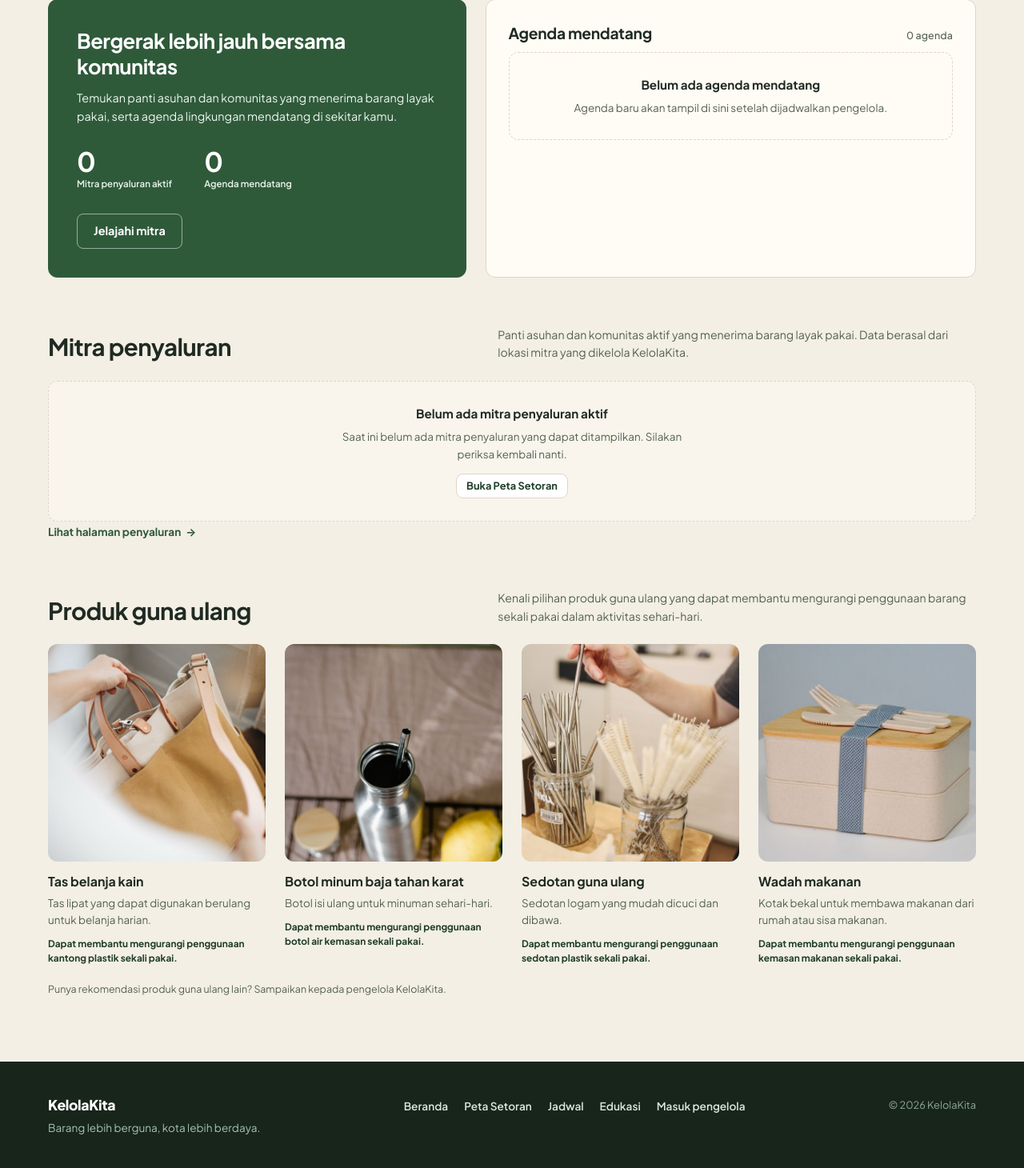
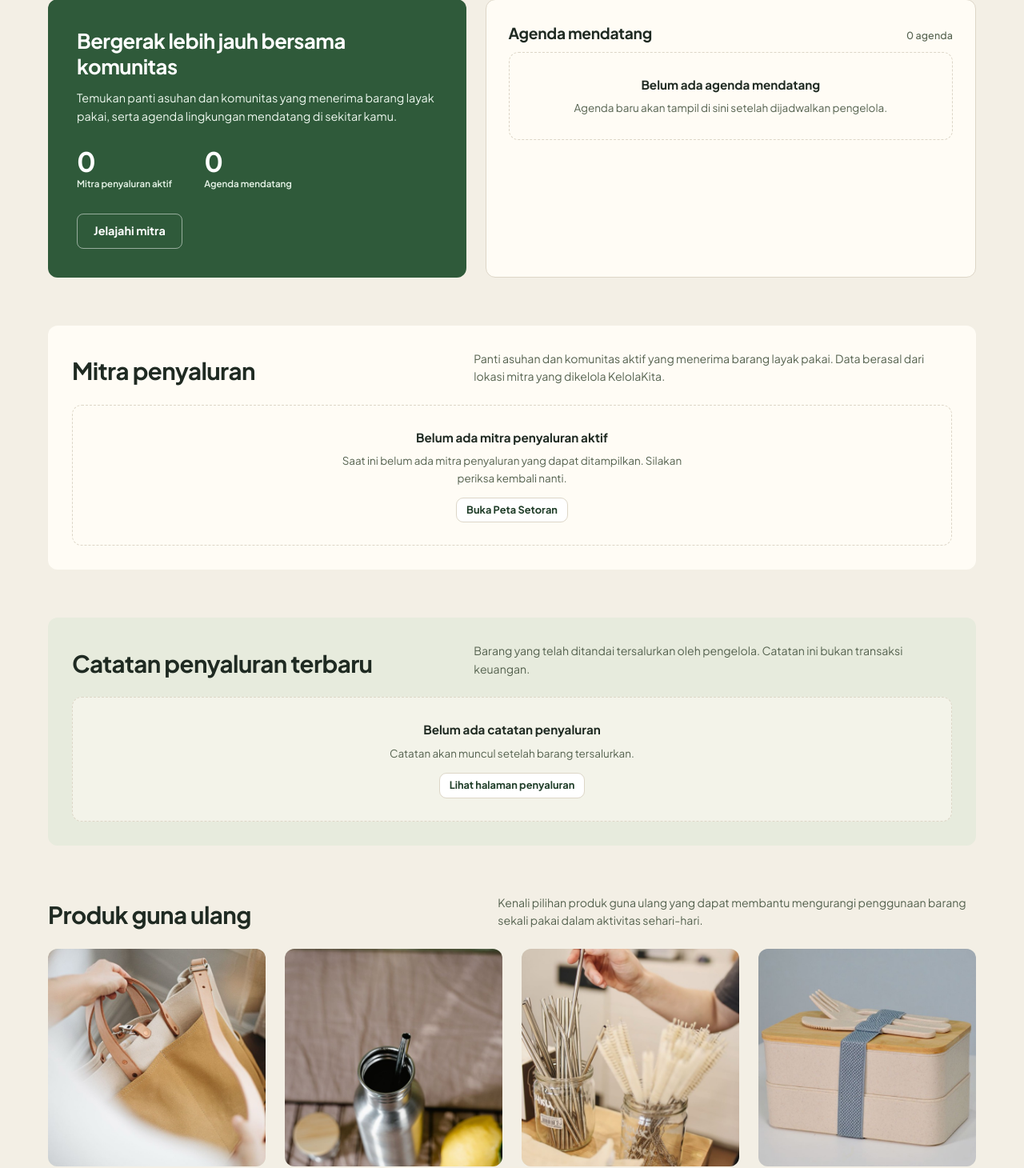
Before and after one commit to pbp-f-kelompok-1/KelolaKita, a Django app: page /edukasi/ in a window 1280 px wide. Shown: the part 848-2308 px from the top of the page at 80% size. Run offline with Django 5.2, Linux system fonts and the light colour scheme; tables that the repository leaves empty hold one stand-in row (values such as "Sample post"); style sheets or scripts are compiled from the project's sources; some libraries are stand-ins or nearby versions.

Commit message:
refine(education): improve public page layouts

```diff
--- a/templates/education/manage_confirm_delete.html
+++ b/templates/education/manage_confirm_delete.html
@@ -4,7 +4,7 @@
 {% block title %}Hapus {{ entity_label }} — KelolaKita{% endblock title %}
 
 {% block extra_css %}
-<link rel="stylesheet" href="{% static 'css/education.css' %}">
+<link rel="stylesheet" href="{% static 'css/education.css' %}?v=20261029-2">
 {% endblock extra_css %}
 
 {% block content %}
--- a/templates/education/public_article_detail.html
+++ b/templates/education/public_article_detail.html
@@ -5,7 +5,7 @@
 {% block meta_description %}{{ article.summary }}{% endblock meta_description %}
 
 {% block extra_css %}
-<link rel="stylesheet" href="{% static 'css/education.css' %}">
+<link rel="stylesheet" href="{% static 'css/education.css' %}?v=20261029-2">
 {% endblock extra_css %}
 
 {% block content %}
--- a/templates/education/public_article_list.html
+++ b/templates/education/public_article_list.html
@@ -5,7 +5,7 @@
 {% block meta_description %}Panduan guna ulang dan pengurangan sampah untuk mengelola barang dan sampah rumah tangga.{% endblock meta_description %}
 
 {% block extra_css %}
-<link rel="stylesheet" href="{% static 'css/education.css' %}">
+<link rel="stylesheet" href="{% static 'css/education.css' %}?v=20261029-2">
 {% endblock extra_css %}
 
 {% block content %}
--- a/templates/education/public_distribution_list.html
+++ b/templates/education/public_distribution_list.html
@@ -5,7 +5,7 @@
 {% block meta_description %}Catatan barang yang telah disalurkan ke panti asuhan dan komunitas melalui KelolaKita.{% endblock meta_description %}
 
 {% block extra_css %}
-<link rel="stylesheet" href="{% static 'css/education.css' %}">
+<link rel="stylesheet" href="{% static 'css/education.css' %}?v=20261029-2">
 {% endblock extra_css %}
 
 {% block content %}
--- a/templates/education/public_event_detail.html
+++ b/templates/education/public_event_detail.html
@@ -5,7 +5,7 @@
 {% block meta_description %}{{ event.description|default:event.title }}{% endblock meta_description %}
 
 {% block extra_css %}
-<link rel="stylesheet" href="{% static 'css/education.css' %}">
+<link rel="stylesheet" href="{% static 'css/education.css' %}?v=20261029-2">
 {% endblock extra_css %}
 
 {% block content %}
--- a/templates/education/public_event_list.html
+++ b/templates/education/public_event_list.html
@@ -5,7 +5,7 @@
 {% block meta_description %}Agenda kegiatan komunitas dan lingkungan KelolaKita mendatang.{% endblock meta_description %}
 
 {% block extra_css %}
-<link rel="stylesheet" href="{% static 'css/education.css' %}">
+<link rel="stylesheet" href="{% static 'css/education.css' %}?v=20261029-2">
 {% endblock extra_css %}
 
 {% block content %}
--- a/templates/education/public_home.html
+++ b/templates/education/public_home.html
@@ -5,7 +5,7 @@
 {% block meta_description %}Panduan guna ulang dan pengurangan sampah, agenda komunitas, mitra penyaluran, serta katalog produk guna ulang KelolaKita.{% endblock meta_description %}
 
 {% block extra_css %}
-<link rel="stylesheet" href="{% static 'css/education.css' %}">
+<link rel="stylesheet" href="{% static 'css/education.css' %}?v=20261029-2">
 {% endblock extra_css %}
 
 {% block content %}
@@ -145,7 +145,7 @@
             </div>
         </section>
 
-        <section class="edu-section" id="mitra" aria-labelledby="mitra-title" data-reveal>
+        <section class="edu-section edu-section--partners" id="mitra" aria-labelledby="mitra-title" data-reveal>
             <div class="section-head">
                 <h2 class="section-title" id="mitra-title">Mitra penyaluran</h2>
                 <p class="section-sub">
@@ -155,16 +155,30 @@
             </div>
 
             {% if partners %}
-            <div class="partner-grid">
+            <div class="partner-feature-grid">
                 {% for partner in partners %}
-                <article class="partner-card">
-                    <p class="meta">{{ partner.get_category_display }}</p>
-                    <h3 class="partner-card__name">{{ partner.name }}</h3>
-                    <p class="partner-card__address">{{ partner.address }}</p>
-                    <p class="meta meta-list">
-                        <span>{{ partner.city }}{% if partner.city and partner.province %}, {% endif %}{{ partner.province }}</span>
-                        {% if partner.open_hours %}<span>Buka {{ partner.open_hours }}</span>{% endif %}
-                    </p>
+                <article class="partner-feature">
+                    <p class="partner-feature__category">{{ partner.get_category_display }}</p>
+                    <h3 class="partner-feature__name">{{ partner.name }}</h3>
+                    {% if partner.address %}
+                    <address class="partner-feature__address">{{ partner.address }}</address>
+                    {% endif %}
+                    {% if partner.city or partner.province or partner.open_hours %}
+                    <dl class="partner-feature__facts">
+                        {% if partner.city or partner.province %}
+                        <div>
+                            <dt>Kota</dt>
+                            <dd>{{ partner.city }}{% if partner.city and partner.province %}, {% endif %}{{ partner.province }}</dd>
+                        </div>
+                        {% endif %}
+                        {% if partner.open_hours %}
+                        <div>
+                            <dt>Jam buka</dt>
+                            <dd>{{ partner.open_hours }}</dd>
+                        </div>
+                        {% endif %}
+                    </dl>
+                    {% endif %}
                     <a class="text-link" href="{% url 'location_detail' partner.id %}">
                         Lihat detail lokasi <span aria-hidden="true">→</span>
                     </a>
@@ -180,33 +194,49 @@
                 <a class="btn btn--ghost btn--sm" href="{% url 'show_location' %}">Buka Peta Setoran</a>
             </div>
             {% endif %}
+        </section>
+
+        <section class="edu-section edu-section--records" id="penyaluran" aria-labelledby="penyaluran-title" data-reveal>
+            <div class="section-head">
+                <h2 class="section-title" id="penyaluran-title">Catatan penyaluran terbaru</h2>
+                <p class="section-sub">
+                    Barang yang telah ditandai tersalurkan oleh pengelola. Catatan ini bukan transaksi keuangan.
+                </p>
+            </div>
 
             {% if distributions %}
-            <div class="ledger">
-                <h3 class="ledger__title">Catatan penyaluran terbaru</h3>
-                <p class="ledger__note">
-                    Barang yang telah ditandai tersalurkan oleh pengelola. Catatan ini bukan transaksi keuangan.
-                </p>
+            <div class="distribution-board">
                 {% for distribution in distributions|slice:":5" %}
-                <div class="ledger__row">
-                    <span class="meta-list">
-                        <span>{{ distribution.item_name }}</span>
-                        <span>Jumlah: {{ distribution.quantity }}</span>
-                    </span>
-                    <span class="meta meta-list">
-                        <span>{{ distribution.destination.name }}</span>
+                <article class="distribution-record">
+                    <div class="distribution-record__item">
+                        <span class="distribution-record__label">Barang</span>
+                        <h3>{{ distribution.item_name }}</h3>
+                    </div>
+                    <div class="distribution-record__quantity">
+                        <span class="distribution-record__label">Jumlah</span>
+                        <strong>{{ distribution.quantity }}</strong>
+                    </div>
+                    <div class="distribution-record__destination">
+                        <span class="distribution-record__label">Disalurkan ke</span>
+                        <p>{{ distribution.destination.name }}</p>
+                    </div>
+                    <div class="distribution-record__date">
+                        <span class="distribution-record__label">Tanggal</span>
                         <time datetime="{{ distribution.distributed_at|date:'Y-m-d' }}">{{ distribution.distributed_at|date:"j M Y" }}</time>
-                    </span>
-                </div>
+                    </div>
+                    <p class="distribution-record__status">{{ distribution.get_status_display }}</p>
+                </article>
                 {% endfor %}
-                <p class="ledger__note">
-                    <a class="text-link" href="{% url 'distribution_list' %}">Lihat semua penyaluran <span aria-hidden="true">→</span></a>
-                </p>
             </div>
+            <p class="records-link">
+                <a class="text-link" href="{% url 'distribution_list' %}">Lihat semua penyaluran <span aria-hidden="true">→</span></a>
+            </p>
             {% else %}
-            <p class="ledger__note">
-                <a class="text-link" href="{% url 'distribution_list' %}">Lihat halaman penyaluran <span aria-hidden="true">→</span></a>
-            </p>
+            <div class="empty-box">
+                <p class="empty-box__title">Belum ada catatan penyaluran</p>
+                <p class="empty-box__text">Catatan akan muncul setelah barang tersalurkan.</p>
+                <a class="btn btn--ghost btn--sm" href="{% url 'distribution_list' %}">Lihat halaman penyaluran</a>
+            </div>
             {% endif %}
         </section>
 
```
